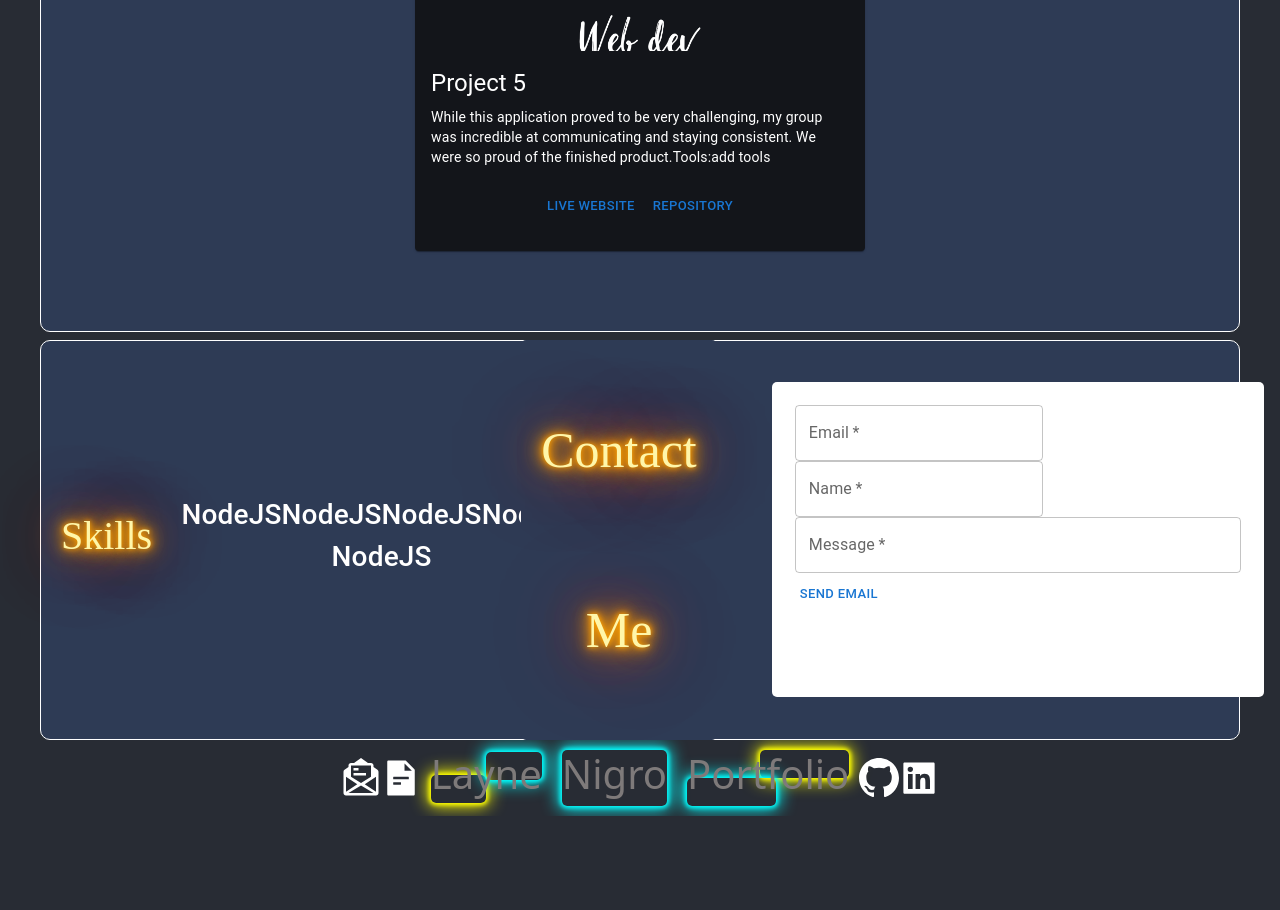
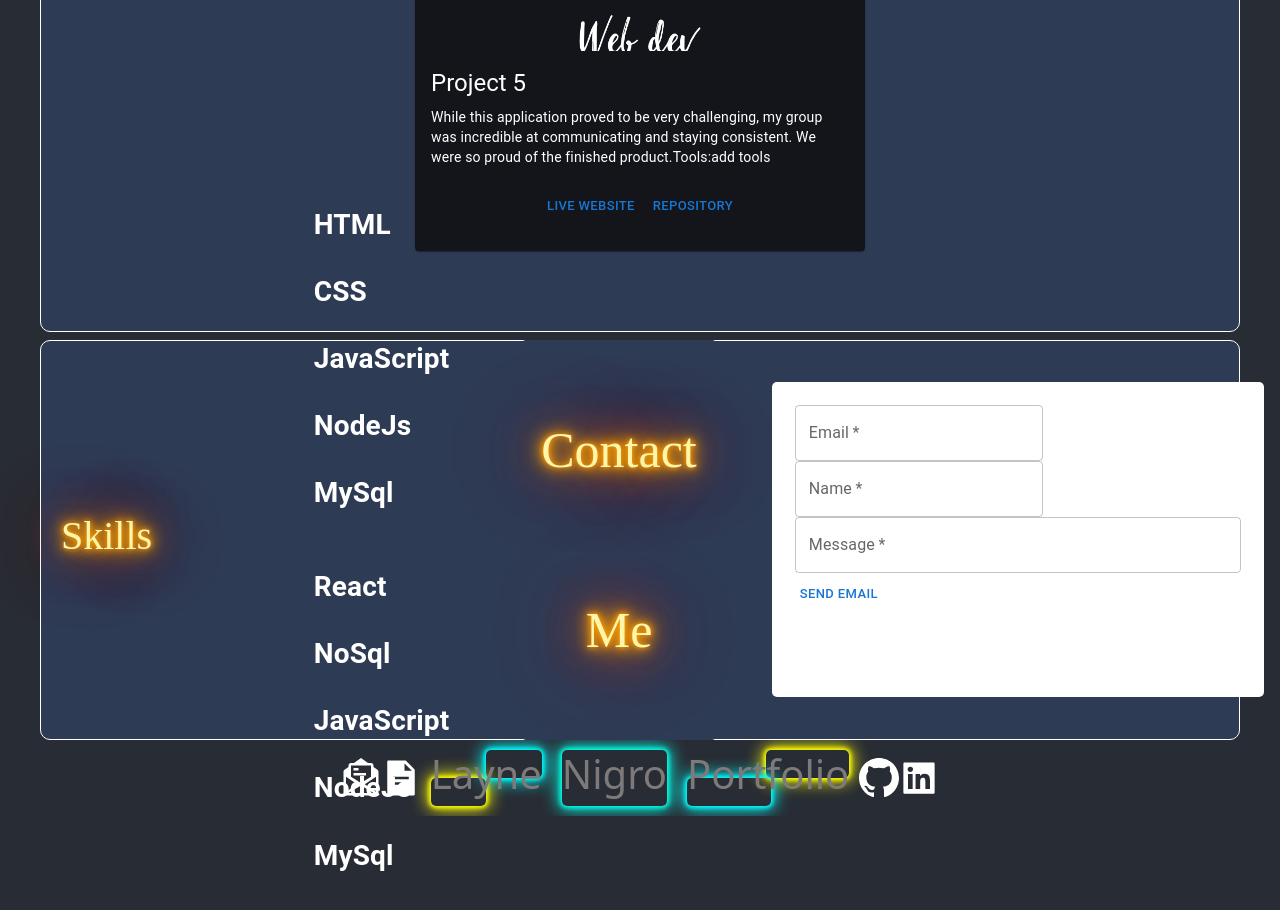
Before and after one commit to LayneNi/Portfolio, a React (Create React App) app: page / in a window 1280 px wide. Shown: the part 3440-4350 px from the top of the page. Before the commit the page ends 4256 px from the top, so only its background shows below. Built offline with nearby package versions, Linux system fonts and the light colour scheme; the HTML template or start-up script is replaced by a standard one.

Commit message:
added send email logic and line breaks

```diff
--- a/package.json
+++ b/package.json
@@ -3,6 +3,7 @@
   "version": "0.1.0",
   "private": true,
   "dependencies": {
+    "@emailjs/browser": "^3.10.0",
     "@emotion/react": "^11.10.5",
     "@emotion/styled": "^11.10.5",
     "@mui/icons-material": "^5.11.0",
@@ -13,6 +14,7 @@
     "@testing-library/react": "^11.1.0",
     "@testing-library/user-event": "^13.5.0",
     "bootstrap": "^5.2.3",
+    "email-js": "^2.0.2",
     "react": "^17.0.2",
     "react-bootstrap": "^2.7.0",
     "react-dom": "^17.0.2",
--- a/src/App.css
+++ b/src/App.css
@@ -5,6 +5,37 @@
 App{
   background-color: #000208;
 }
+
+
+
+.field {
+  margin-bottom: 10px;
+}
+
+.field label {
+  display: block;
+  font-size: 12px;
+  color: #777;
+}
+
+.field input {
+  display: block;
+  min-width: 250px;
+  line-height: 1.5;
+  font-size: 14px;
+}
+
+input[type="submit"] {
+  display: block;
+  padding: 6px 30px;
+  font-size: 14px;
+  background-color: #4460AA;
+  color: #fff;
+  border: none
+}
+
+
+
 
 .cards:hover {
   box-shadow: 0 0 6px 6px rgb(192, 190, 190);
@@ -47,11 +78,12 @@ App{
 
 .skillText{
   color: white;
-  font-weight: bolder;
+  font-weight: bold;
   display: flex;
   flex-wrap: wrap;
   flex-direction: row;
   justify-content: center;
+  margin: 30px;
 }
 
 .background-color{
--- a/src/component/Skills/SkillForm.js
+++ b/src/component/Skills/SkillForm.js
@@ -3,6 +3,40 @@ import Box from "@mui/material/Box";
 import { Typography } from "@mui/material";
 import TextField from "@mui/material/TextField";
 import Button from '@mui/material/Button';
+import emailjs from '@emailjs/browser';
+
+// const btn = document.getElementById('btn');
+
+// document.getElementById('form')
+//  .addEventListener('submit', function(event) {
+//    event.preventDefault();
+
+//    btn.value = 'Sending...';
+
+//    const serviceID = 'service_fvjmqkr';
+//    const templateID = 'template_ner8j1u';
+
+//    emailjs.sendForm(serviceID, templateID, this, 'Zr22jefdTB8t3hG2u')
+//     .then(() => {
+//       btn.value = 'Send Email';
+//       alert('Sent!');
+//     }, (err) => {
+//       btn.value = 'Send Email';
+//       alert(JSON.stringify(err));
+//     });
+// });
+
+
+
+const haiku = "HTML \n  \n CSS \n \n JavaScript \n  \n NodeJs \n \n MySql";
+const haiku2 = "React \n  \n NoSql \n \n JavaScript \n  \n NodeJs \n \n MySql";
+function replaceWithBr() {
+  return haiku.replace(/\n/g, "<br />")
+}
+
+function replaceWithBr2() {
+  return haiku2.replace(/\n/g, "<br />")
+}
 
 function SkillForm() {
   return (
@@ -35,12 +69,14 @@ function SkillForm() {
             {" "}
             <h1>Skills</h1>
           </Typography>
-          <Typography className="skillText" color="White" marginBottom={0}>
-            <h3>NodeJS</h3>
-            <h3>NodeJS</h3>
-            <h3>NodeJS</h3>
-            <h3>NodeJS</h3>
-            <h3>NodeJS</h3>
+          <Typography display={"flex"} margin="5" className="skillText" color="White" marginBottom={0}
+          sx={{
+            padding: 5
+          }}>
+
+            <h3 dangerouslySetInnerHTML={{__html: replaceWithBr()}} class="skillText" />
+            <h3 dangerouslySetInnerHTML={{__html: replaceWithBr2()}}  class="skillText" />
+
           </Typography>
         </Box>
         <Box
@@ -91,12 +127,20 @@ function SkillForm() {
               label="Message"
               type="Search field"
             />
-          <Button className='cardBtns' size="small">Send Email</Button>
+          <Button className='cardBtns' id="btn" size="small">Send Email</Button>
           </div>
         </Box>
       </div>
+      <script type="text/javascript"
+  src="https://cdn.jsdelivr.net/npm/@emailjs/browser@3/dist/email.min.js"></script>
+
+<script type="text/javascript">
+  emailjs.init('Zr22jefdTB8t3hG2u')
+</script>
     </>
   );
 }
 
+
+
 export default SkillForm;
```
Also changed, not shown: 1 other file (tests, documents, lock files or other folders).
